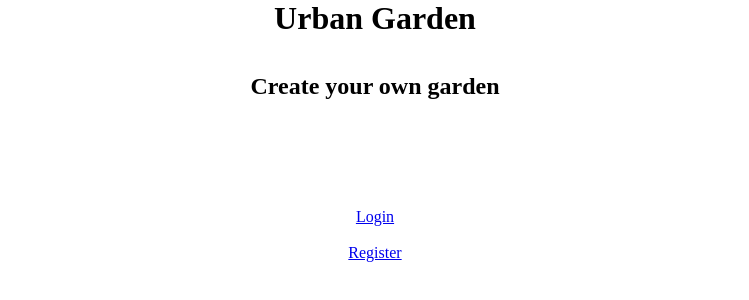
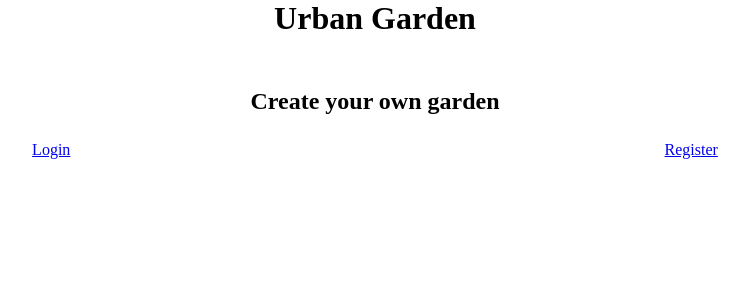
Before and after one commit to MarianoANDR/Urban-Garden, a React (Create React App) app in the folder client/: page / in a window 1280 px wide. Shown: the top 300 px of the page, without its empty margins (265-1014 px from the left). Built offline with nearby package versions, Linux system fonts and the light colour scheme.

Commit message:
css adjustments

```diff
--- a/client/src/App.css
+++ b/client/src/App.css
@@ -2,3 +2,16 @@
     text-align: center;
     margin: auto;
 }
+
+.navbar {
+    display: flex;
+    justify-content: space-around;
+}
+
+.urbanTitle {
+    padding-bottom: 4vw;
+}
+
+.urbanSubtitle {
+    padding-bottom: 2vw;
+}
--- a/client/src/App.js
+++ b/client/src/App.js
@@ -8,23 +8,13 @@ function App() {
   return (
     <Router>
       <>
-        <h1>Urban Garden</h1>
-        <br></br>
-        <br></br>
-        <h2>Create your own garden</h2>
-        <br></br>
-        <br></br>
-        <br></br>
-        <br></br>
+        <h1 className="urbanTitle">Urban Garden</h1>
+        <h2 className="urbanSubtitle">Create your own garden</h2>
 
-        <br></br>
-        <br></br>
-        <NavLink to="/login">Login</NavLink>
-        <br></br>
-        <br></br>
-        <NavLink to="/register">Register</NavLink>
-        <br></br>
-        <br></br>
+        <div className="navbar">
+          <NavLink to="/login">Login</NavLink>
+          <NavLink to="/register">Register</NavLink>
+        </div>
         <Routes>
           <Route path="/login" element={<Login />} />
           <Route path="/register" element={<Register />} />
```
